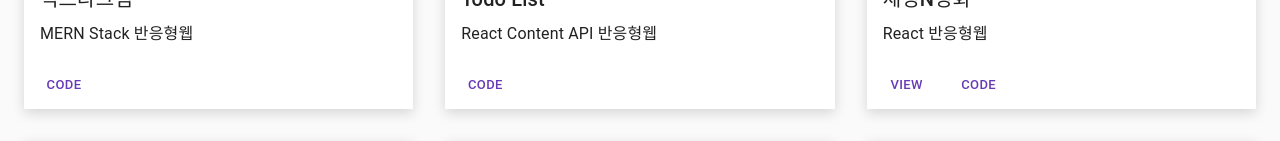
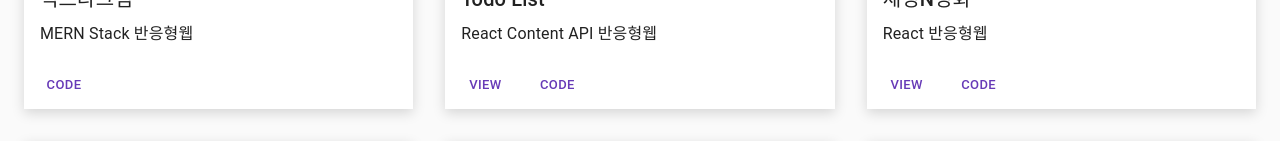
Before and after one commit to rdlsy/sylog, a React (Create React App) app in the folder client/: page / in a window 1280 px wide. Shown: the part 400-541 px from the top of the page. Built offline with nearby package versions, Linux system fonts and the light colour scheme; no server answers.

Commit message:
프로젝트 업데이트

```diff
--- a/client/src/components/Project/Project.js
+++ b/client/src/components/Project/Project.js
@@ -24,6 +24,7 @@ const portfolio = [
     title: 'Todo List',
     description: 'React Content API 반응형웹',
     image: '/portpolio/project/3/pc.png',
+    link: 'https://rdlsy.github.io/todo-list/',
     code: 'https://github.com/rdlsy/todo-list',
     type: 'project'
   },
```
